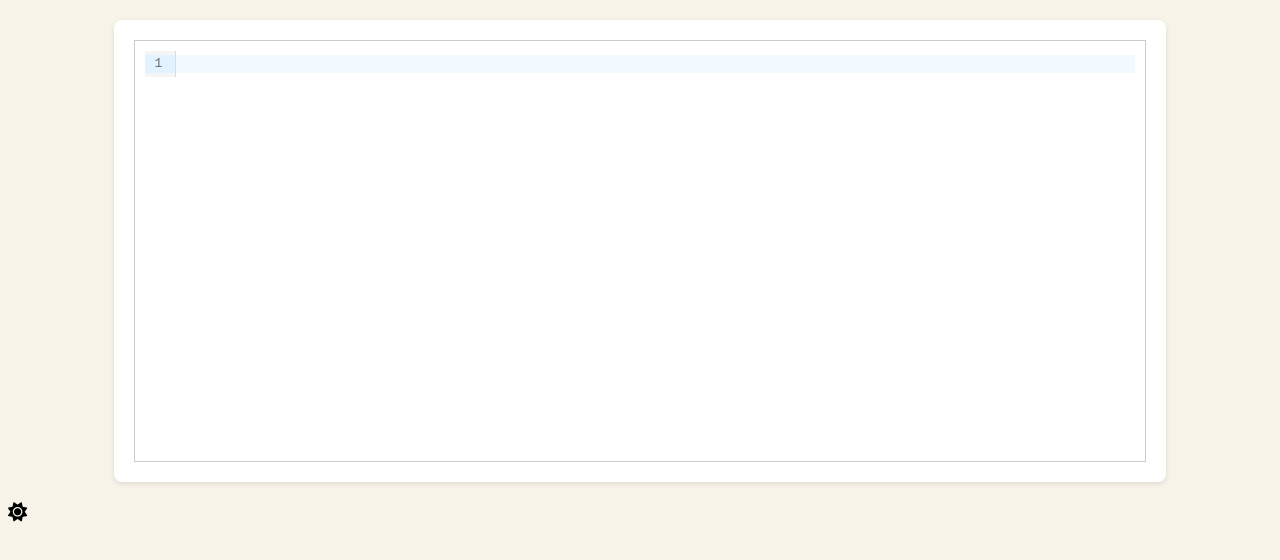
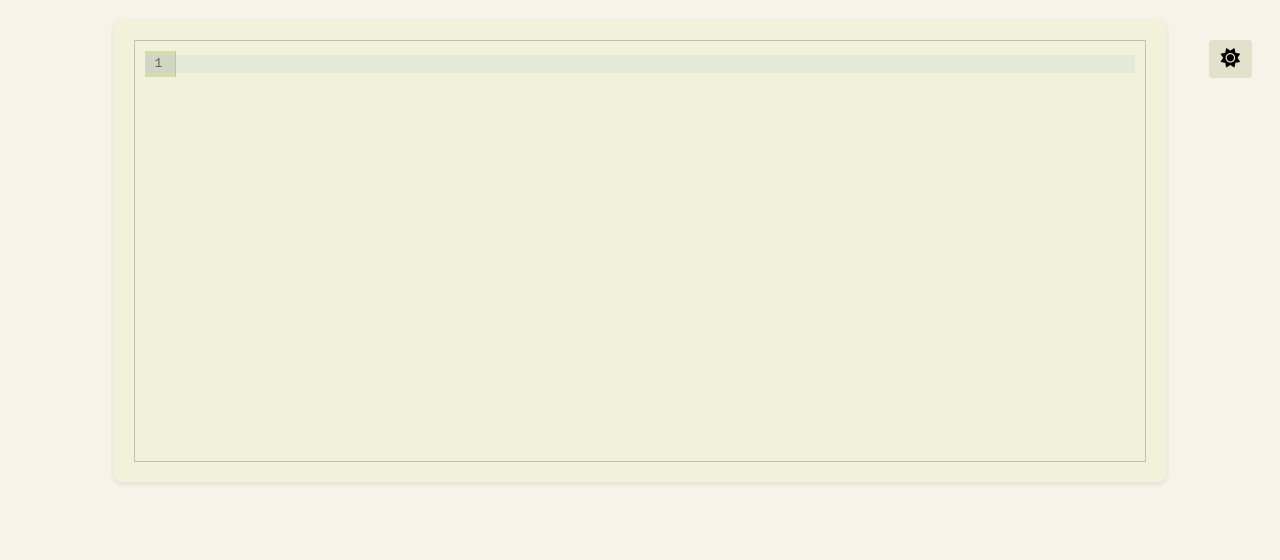
Before and after one commit to EugeneBoondock/CoCo, a React app: page / in a window 1280 px wide. Built offline with nearby package versions, Linux system fonts and the light colour scheme.

Commit message:
solved dark/blue filter mode

```diff
--- a/public/style.css
+++ b/public/style.css
@@ -3,10 +3,11 @@
       --text-color: black;
         --editor-border: #ccc;
           --shadow-color: rgba(0, 0, 0, 0.1);
+            --blue-light-filter: brightness(90%) sepia(20%) saturate(150%) hue-rotate(20deg);
             }
 
             .dark-mode {
-              --background-color: #FFFDD0;  /* Our blue-light-friendly cream */
+              --background-color: #FFFDD0;  /* Blue-light-friendly cream */
                 --text-color: #333;          /* Dark gray text */
                   --editor-border: #ddd;      /* Slightly darker cream border */
                     --shadow-color: rgba(255, 255, 255, 0.1); /* Lighter shadow */
@@ -16,7 +17,8 @@
                       background-color: var(--background-color);
                         font-family: sans-serif;
                           color: var(--text-color);
-                            transition: background-color 0.3s ease; /* Smooth transition for theme change */
+                            transition: background-color 0.3s ease;
+                              filter: var(--blue-light-filter);
                               }
 
                               #root {
@@ -24,14 +26,15 @@
                                   margin: 20px auto;
                                     padding: 20px;
                                       background-color: white;
-                                      box-shadow: 0px 2px 5px var(--shadow-color); /* Use shadow variable */
+                                        box-shadow: 0px 2px 5px var(--shadow-color);
                                           border-radius: 8px;
 
                                             & > div {
                                                 height: 400px;
-                                                  border: 1px solid var(--editor-border);  /* Use border variable */
+                                                    border: 1px solid var(--editor-border);
                                                         padding: 10px;
                                                             font-family: monospace;
+                                                                overflow-y: auto; /* Enable scrolling */
                                                                   }
                                                                   }
 
@@ -41,19 +44,32 @@
                                                                         margin-bottom: 20px;
                                                                         }
 
+                                                                        /* Apply the filter to the CodeMirror editor content */
+                                                                        .cm-editor {
+                                                                          filter: var(--blue-light-filter);
+                                                                          }
+
                                                                           #theme-toggle {
-                                                                      cursor: pointer;  /* Make it look clickable */
+                                                                            cursor: pointer;
                                                                               font-size: 1.2rem;
+                                                                                position: absolute;
+                                                                                  top: 20px;
+                                                                                    right: 20px;
+                                                                                      padding: 8px 12px;
+                                                                                        border: none;
+                                                                                          border-radius: 4px;
+                                                                                            background-color: #eee;
                                                                                             }
 
                                                                                             #theme-toggle .fa-moon {
-                                                                          display: none;  /* Initially hide the moon icon */
+                                                                                              display: none;
                                                                                               }
 
                                                                                               .dark-mode #theme-toggle .fa-sun {
-                                                                            display: none;  /* Hide sun in dark mode */
+                                                                                                display: none;
                                                                                                 }
 
                                                                                                 .dark-mode #theme-toggle .fa-moon {
-                                                                              display: inline-block;  /* Show moon in dark mode */
+                                                                                                  display: inline-block;
                                                                                                   }
+}
--- a/src/index.js
+++ b/src/index.js
@@ -9,25 +9,26 @@ const App = () => {
         console.log("useEffect running...");
             new EditorView({
                   parent: editorRef.current,
-                        extensions: [basicSetup], // Add the basicSetup extension
-                              lineWrapping: true,       // Enable line wrapping
+                        extensions: [basicSetup],
+                              lineWrapping: true,
                                   });
                                       console.log("CodeMirror initialized.");
-                                        }, []);
+
+                                          // *** Move the toggle button logic here, inside the same useEffect ***
+                                              const toggleButton = document.getElementById('theme-toggle');
+                                                  const bodyElement = document.body;
+
+                                                      toggleButton.addEventListener('click', () => {
+                                                            bodyElement.classList.toggle('dark-mode');
+                                                                });
+
+                                                                  }, []); // The empty dependency array ensures this runs once after the first render
 
                                                                     return (
                                                                         <div>
                                                                               <div ref={editorRef} />
                                                                                   </div>
                                                                                     );
-                                                          useEffect(() => {
-                                                            const toggleButton = document.getElementById('theme-toggle');
-                                                              const bodyElement = document.body;
-
-                                                                toggleButton.addEventListener('click', () => {
-                                                                    bodyElement.classList.toggle('dark-mode');
-                                                                      });
-                                                                      }, []);
                                                                                     };
 
                                                                                     const root = ReactDOM.createRoot(document.getElementById('root'));
```
Lines whose indentation alone changed are shown as unchanged.
